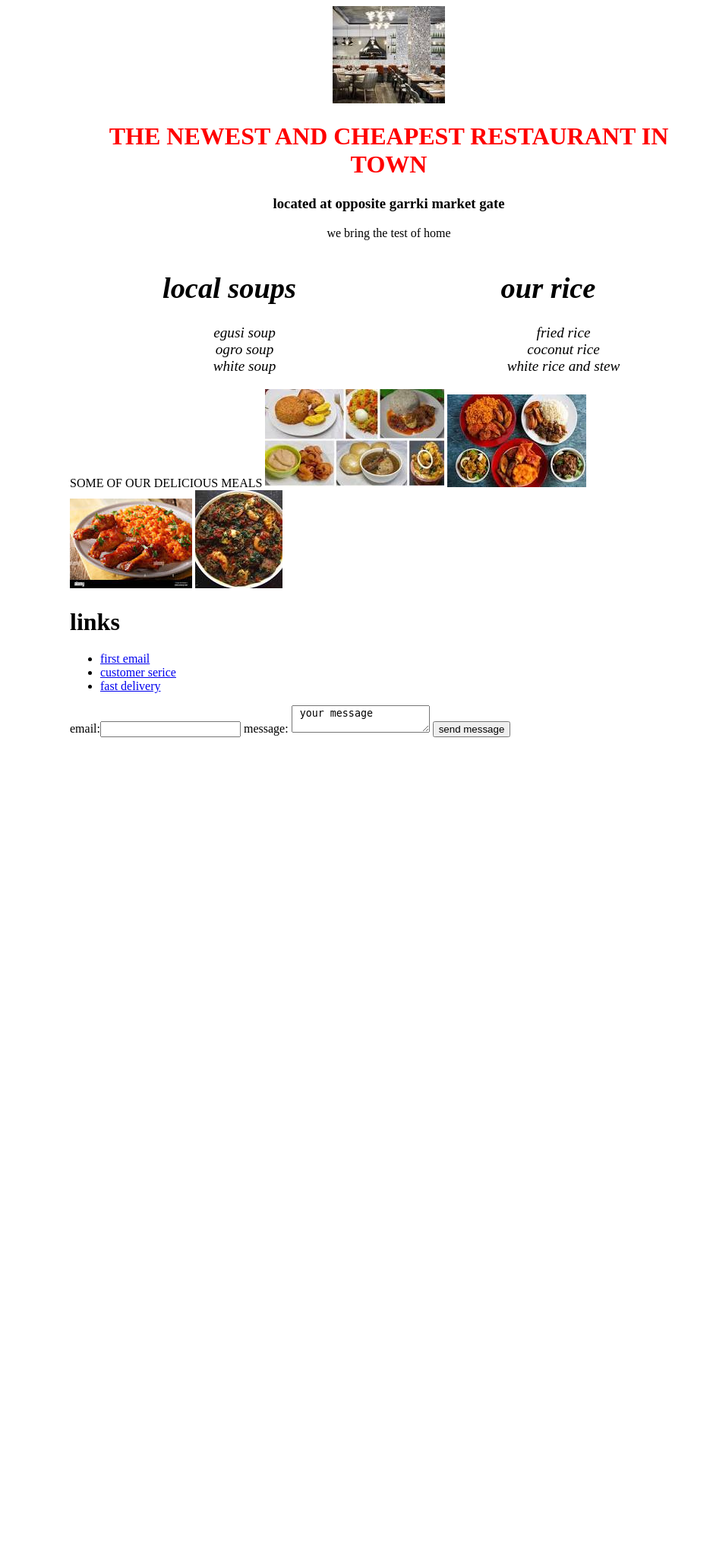
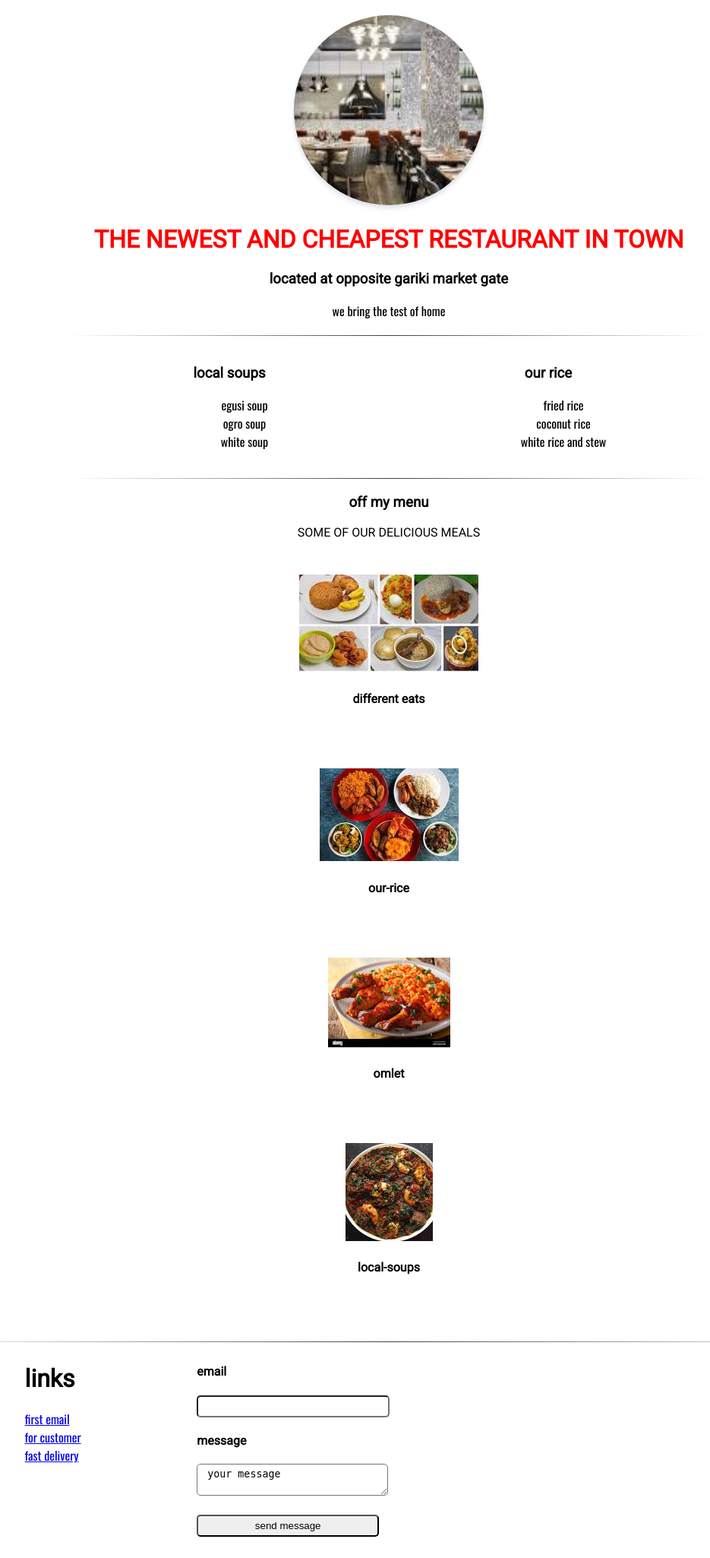
Before and after one commit to Divinechukwuma/coding101, a PHP site: page /1.html in a window 1280 px wide. Shown: the whole page at 76% size, without its empty margins (128-1063 px from the left). Before the commit the page ends 970 px from the top, so only its background shows below. Run offline with PHP 8.4, Linux system fonts and the light colour scheme.

Commit message:
made changes to all my files

```diff
--- a/1.html
+++ b/1.html
@@ -5,22 +5,25 @@
     <title> new island eats </title>
     <link rel="stylesheet" href="1style.css">
     <meta name="view port " content="width=display-width, initial-scale=1">
-
+    <link rel="preconnect" href="https://fonts.googleapis.com">
+    <link rel="preconnect" href="https://fonts.gstatic.com" crossorigin>
+    <link href="https://fonts.googleapis.com/css2?family=Oswald&family=Roboto&display=swap" rel="stylesheet">
 </head>
 
 <body>
     <div class="container">
         <div class="intro">
-            <img src="img\island-image.jfif" alt="island">
+            <img class="id" src="img\island-image.jfif" style="width: 250px; height: 250px;" alt="island">
             <h1 class="h1">THE NEWEST AND CHEAPEST RESTAURANT IN TOWN
             </h1>
-            <h3> located at opposite garrki market gate
+            <h3> located at opposite gariki market gate
             </h3>
             <p> we bring the test of home </p>
         </div>
+        <hr>
         <div class="style">
             <div class="local-soups">
-                <h1> local soups </h1>
+                <h3> local soups </h3>
                 <ul class="type">
                     <li> egusi soup </li>
                     <li> ogro soup</li>
@@ -28,7 +31,7 @@
                 </ul>
             </div>
             <div class="our-rice">
-                <h1>our rice</h1>
+                <h3>our rice</h3>
                 <ul class="type">
                     <li> fried rice </li>
                     <li> coconut rice</li>
@@ -36,25 +39,45 @@
                 </ul>
             </div>
         </div>
+<hr>
         <div>
-            <div class="food">
+            <h3 class="my-menu"> off my menu</h3>
             <figcaption class="food-2"> SOME OF OUR DELICIOUS MEALS
-                    <img src="img/food 2.jfif" alt="">
-                    <img src="img/food.jfif" alt="">
-                    <img src="img/food 4.jfif" alt="">
-                    <img src="img/food 3.jfif" alt="">
+                <div class="my-menu-grid">
+                    <figure>
+                        <div class="menu-image-wrapper">
+                            <img class="menu-image" src="img/food 2.jfif" style="width:150; height: 150; " alt="">
+                            <h4> different eats</h4>
+                        </div>
+                        <div class="menu-image-wrapper">
+                            <img class="menu-image" src="img/food.jfif" style="width:150; height: 150; " alt="">
+                            <h4>our-rice </h4>
+                        </div>
+                        <div class="menu-image-wrapper">
+                            <img class="menu-image" src="img/food 4.jfif" style="width:150; height: 200; " alt="">
+                            <h4>omlet</h4>
+                        </div>
+                        <div class="menu-image-wrapper">
+                            <img class="menu-image" src="img/food 3.jfif" style="width:150; height: 200; " alt="">
+                            <h4>
+                                local-soups
+                            </h4>
+                        </div>
+                    </figure>
             </figcaption>
+        </div>
+    </div>
+    <hr>
 
-            </div>
     <div class="links-and-contact">
-                <div>
+        <div class="links">
             <h1>links</h1>
-                <ul>
+            <ul class="link-list">
                 <li>
                     <a href="http://www.chusilmotors.rf.gd/?i=2"> first email </a>
                 </li>
                 <li>
-                        <a href="http://www.chusilmotors.rf.gd/?i=2"> customer serice</a>
+                    <a href="http://www.chusilmotors.rf.gd/?i=2"> for customer</a>
                 </li>
                 <li>
                     <a href="http://www.chusilmotors.rf.gd/?i=2">fast delivery </a>
@@ -64,17 +87,22 @@
         <div>
             <form action="#">
                 <label for="email">
-                        email:<input id="email" place holder="enter your email" />
+                    <h4>email</h4>
+                    <input id="email" place holder="enter your email" />
                 </label>
                 <label for="message">
-                        message: <textarea id="message"> your message</textarea>
+                    <h4>message</h4>
+                    <textarea id="message"> your message</textarea>
                 </label>
-                    <input type="submit" value="send message" />
+                <div class="submit-button-wrapper">
+                    <input id="sumbit-button" type="submit" value="send message" />
+                </div>
             </form>
 
         </div>
     </div>
     </div>
+<script src="1.js"></script>
 </body>
 
 </html>
--- /dev/null
+++ b/1.js
@@ -0,0 +1,18 @@
+let emailElement = document.querySelector('#email');
+let messageElement = document.querySelector('#message')
+console.log(emailElement);
+let typeElement = document.querySelector('.type')
+console.log(typeElement)
+let submitButton = document.querySelector('#sumbit-button')
+submitButton.addEventListener('click', function (e) {
+    e.preventDefault();
+    let emailValue = emailElement.value
+    let messageValue = messageElement.value
+    console.log('email: ', emailValue)
+    console.log('message: ', messageValue)
+    if (emailValue.includes ('@')) {
+        alert('thank you for your message')
+    }
+    else {alert( 'that does not look like a valid email address, pls try again')}
+
+})
--- a/1style.css
+++ b/1style.css
@@ -1,15 +1,26 @@
+body {
+    font-family: 'googleapis', 'Oswald';
+    background: rgb(#caebf2);
+}
+
+h1,
+h2,
+h3,
+h4,
+figcaption {
+    font-family: 'roboto', monospace;
+}
+
 .h1 {
     color: red;
-}
-
-.style {
-    font-style: italic;
-    font-size: larger;
 }
 
 .container {
     max-width: 840px;
     margin: 0 auto;
+}
+.container >div{
+margin: 20px auto;
 }
 
 .intro {
@@ -33,9 +44,114 @@
     list-style: none;
 }
 
-@media(max-width:480px)
-{ .style{grid-template-columns: 100px;
+@media(max-width:480px) {
+    .style {
+        grid-template-columns: 100px;
+
+    }
 
 }
 
+.food-2 {
+    text-align: center;
 }
+
+.my-menu {
+    text-align: center;
+}
+
+.my-menu-grid {
+    display: grid;
+    grid-template-rows: 50% 50%;
+}
+
+.menu-image-wrapper {
+    justify-self: center;
+    padding: 4%;
+    position: relative;
+}
+
+.menu-image:hover {
+    filter: brightness(.75);
+    box-shadow: 0 8px 12px 0 rgba(34, 60, 80, o.16);
+}
+
+.menu-image-wrapper:hover>h4 {
+    visibility: visible;
+}
+
+.menu-image-wrapper:hover>h4 {
+    position: absolute;
+    top: 50%;
+    left: 50%;
+    transform: translate(-50%, -50%);
+    color: white;
+    visibility: hidden;
+    z-index: 2;
+    transition: all ease-in-out .2%
+}
+
+@media(max-width: 650px) {
+    .my-menu-grid {
+        grid-template-columns: 100px;
+
+    }
+}
+
+.links-and-contact {
+    display: grid;
+    grid-template-columns: 30% 70%;
+}
+
+.links {
+    justify-self: center;
+}
+
+.link-list {
+    list-style: none;
+    padding: 0%;
+}
+
+@media(max-width:650px) {
+    .links-and-contact {
+        grid-template-columns: 100%;
+    }
+}
+
+.id {
+    border-radius: 50%;
+    width: 150px;
+    height: 150px;
+    box-shadow: 0 4px 6px 0 rgb(34, 60, 80, 0.16);
+    transition: all ease-in-out.2%;
+}
+
+.id:hover {
+    box-shadow: 0 8px 12px 0 rgb(34, 60, 80, o.16);
+}
+
+.my-menu {
+    border-radius: 5px;
+    box-shadow: 0 4px 6px 0 rgba(34, 60, 80, o.16);
+    transition: all ease-in-out .2%;
+}
+
+form input,
+textarea {
+    padding: 5px;
+    border-radius: 5px;
+    width: 240px;
+}
+
+form input[type="sumbit"] {
+    width: 250px;
+}
+
+.submit-button-wrapper {
+    margin: 20px 0;
+}
+hr{
+    border: 0;
+    height: 1px;
+    background-image: linear-gradient(to right,rgba(0,0,0,0),rgba(0,0,0,0.75),rgba(0,0,0,0));
+}
```
Also changed, not shown: 2.html (added, +15 -0 lines), 2.js (added, +9 -0 lines). Lines whose indentation alone changed are shown as unchanged.
